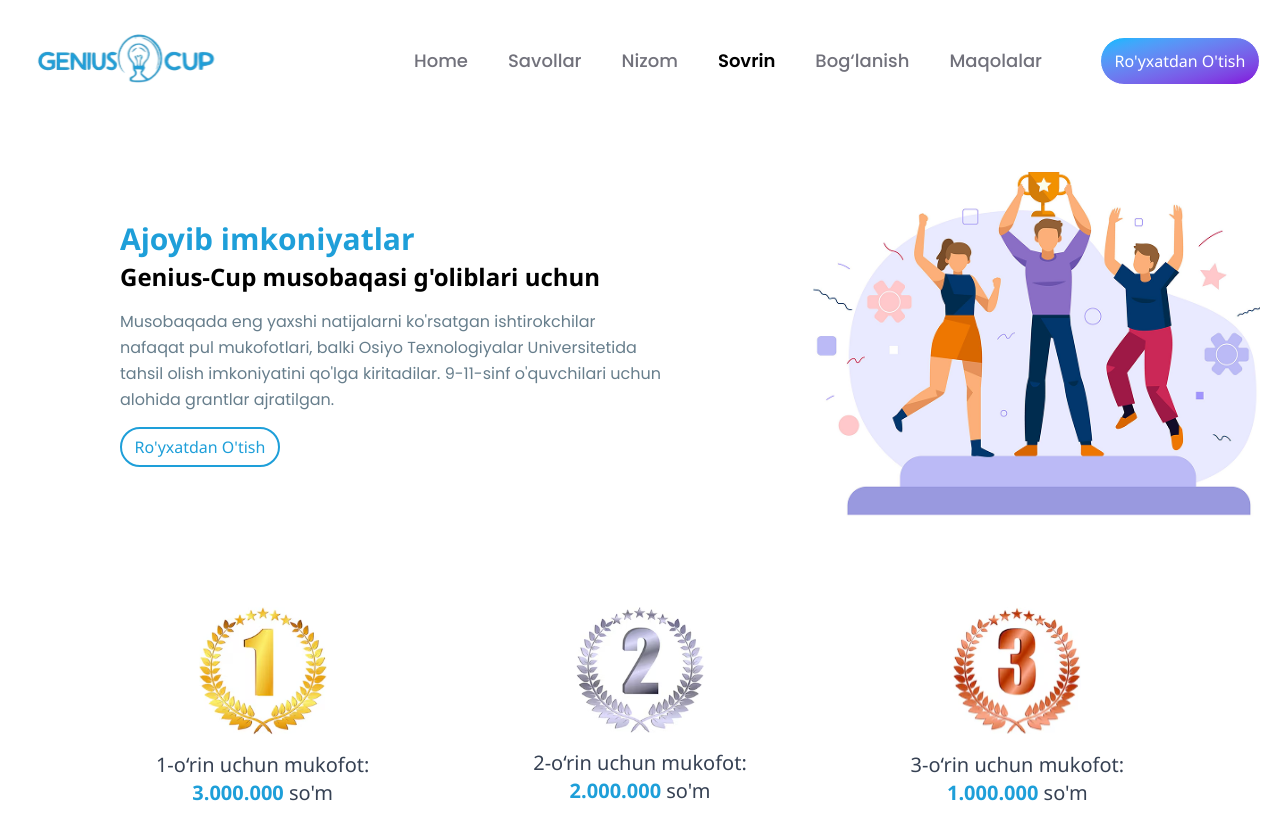
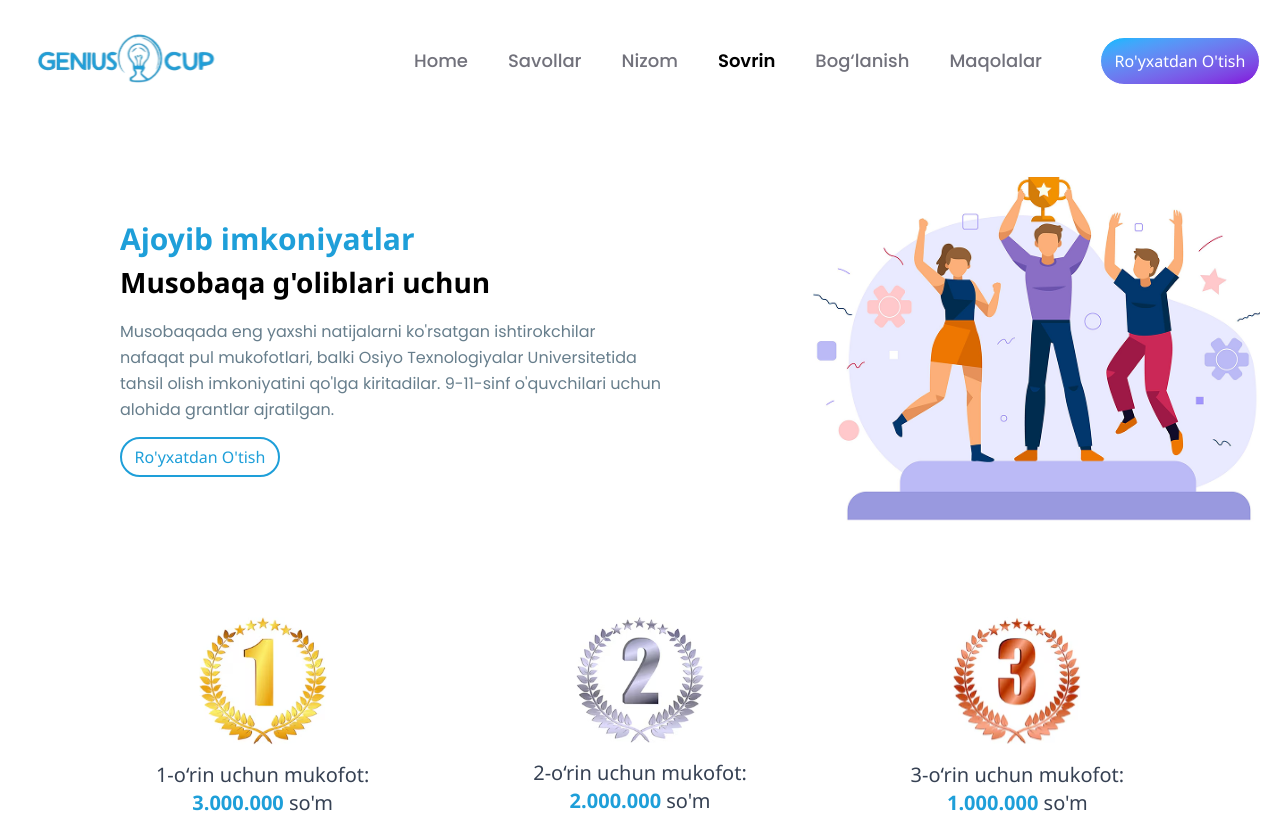
Before and after one commit to alienorar/Genius-Cup-full, a React (Vite) app: page /sovrin in a window 1280 px wide. Shown: the top 813 px of the page. Built offline with nearby package versions, Linux system fonts and the light colour scheme.

Commit message:
sovrin heading changed

```diff
--- a/src/modules/sovrin/index.tsx
+++ b/src/modules/sovrin/index.tsx
@@ -42,8 +42,8 @@
          <h2 className="text-[#1E9FD9] text-center lg:text-start text-[34px] md:text-3xl font-bold">
             Ajoyib imkoniyatlar
           </h2>
-          <h3 className="text-[#000000] text-center lg:text-start text-[28px] md:text-2xl font-bold mt-1">
-            Genius-Cup musobaqasi g'oliblari uchun
+          <h3 className="text-[#000000] text-center lg:text-start text-[28px]  font-bold mt-1">
+       Musobaqa g'oliblari uchun
           </h3>
           <p className="text-[#01284099] mt-4 text-[18px] poppin md:text-base text-center lg:text-start leading-relaxed lg:w-[543px]">
             Musobaqada eng yaxshi natijalarni ko'rsatgan ishtirokchilar nafaqat pul mukofotlari,
```
